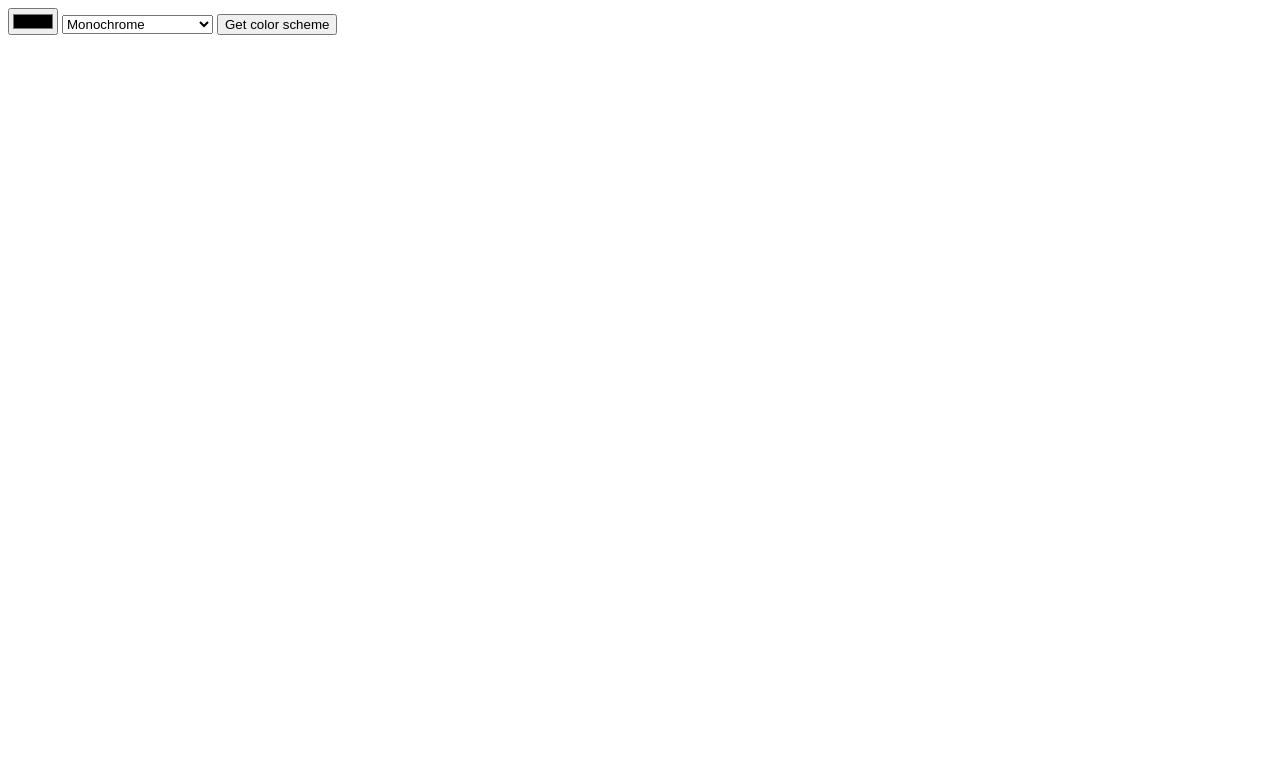
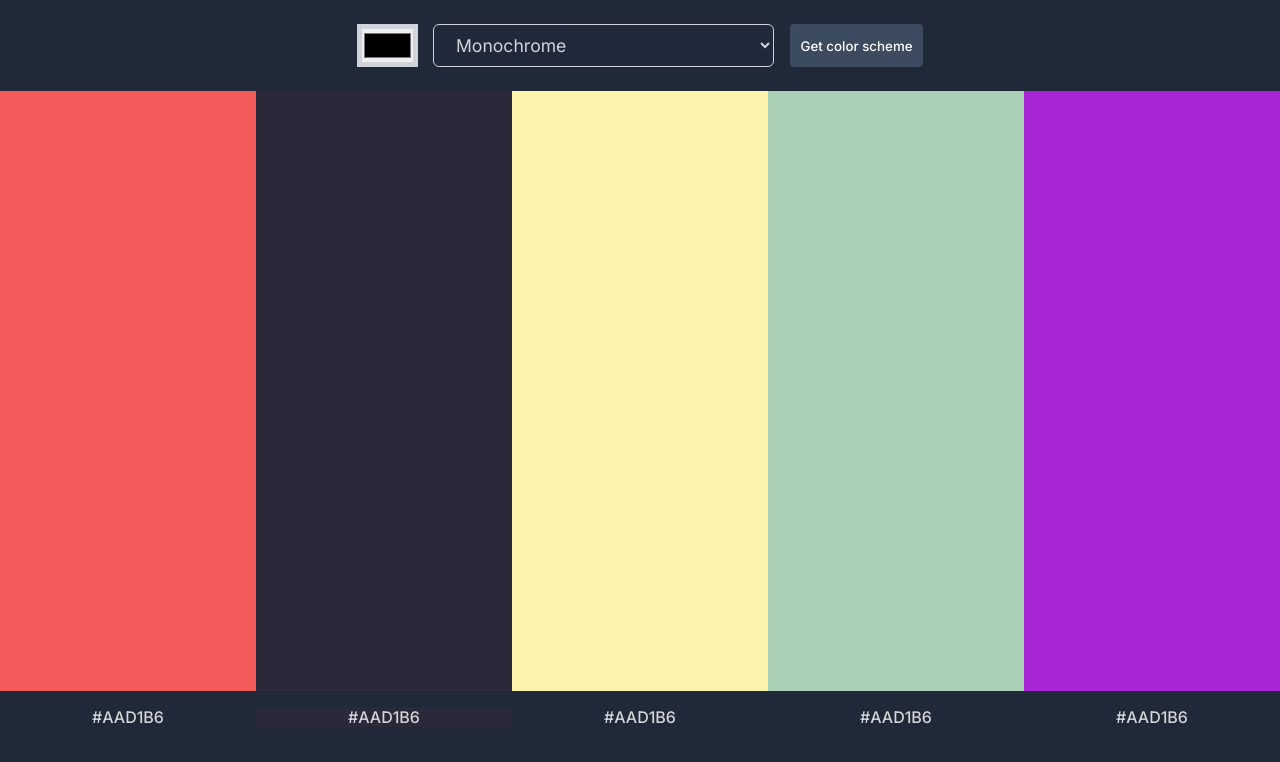
Before and after one commit to Arniss5/Color-Scheme-Generator, a plain HTML site: page index.html in a window 1280 px wide. Drawn offline with Linux system fonts and the light colour scheme.

Commit message:
add styles

```diff
--- a/index.html
+++ b/index.html
@@ -4,12 +4,13 @@
     <meta charset="UTF-8">
     <meta http-equiv="X-UA-Compatible" content="IE=edge">
     <meta name="viewport" content="width=device-width, initial-scale=1.0">
+    <link rel="stylesheet" href="./style.css">
     <title>Color Scheme Generator</title>
 </head>
 <body>
     <div class="top">
         <form>
-            <input type="color">
+            <input type="color" id="color-picker">
             <select name="colours-select" id="colours-select">
                 <option value="Monochrome">Monochrome</option>
                 <option value="Monochrome-dark">Monochrome-dark</option>
@@ -19,16 +20,16 @@
                 <option value="Analogic-complement">Analogic-complement</option>
                 <option value="Triad">Triad</option>
             </select>
-            <button class="get-colors-btn" id="get-colors-btn">Get color scheme</button>
+            <button id="get-colors-btn">Get color scheme</button>
         </form>
     </div>
     <div class="colours-container">
-        <div class="colour"><div id="colour1" class="colour"></div><div class="colour1-hex"></div></div>
-        <div class="colour"><div id="colour2" class="colour"></div><div id="colour1" class="colour2-hex"></div></div>
-        <div class="colour"><div id="colour3" class="colour"></div><div class="colour3-hex"></div></div>
-        <div class="colour"><div id="colour4" class="colour"></div><div class="colour4-hex"></div></div>
-        <div class="colour"><div id="colour5" class="colour"></div><div class="colour5-hex"></div></div>
+        <div class="colour-container"><div id="colour1" class="colour"></div><div class="colour-hex" id="colour-hex">#AAD1B6</div></div>
+        <div class="colour-container"><div id="colour2" class="colour"></div><div id="colour2" class="colour-hex" id="colour2-hex" >#AAD1B6</div></div>
+        <div class="colour-container" ><div id="colour3" class="colour"></div><div class="colour-hex" id="colour3-hex">#AAD1B6</div></div>
+        <div class="colour-container"><div id="colour4" class="colour"></div><div class="colour-hex" id="colour4-hex">#AAD1B6</div></div>
+        <div class="colour-container"><div id="colour5" class="colour"></div><div class="colour-hex" id="colour5-hex">#AAD1B6</div></div>
     </div>
-
+    <script src="./app.js"></script>
 </body>
 </html>
--- a/style.css
+++ b/style.css
@@ -0,0 +1,97 @@
+@import url('https://fonts.googleapis.com/css2?family=Inter:wght@400;500&display=swap');
+
+* {
+    font-family: 'Inter';
+    padding: 0;
+    margin: 0;
+    box-sizing: border-box;
+}
+
+body {
+    background-color: #1F2937;
+
+}
+
+form {
+    width: 100vw;
+    max-width: 600px;
+    display: flex;
+    justify-content: space-around;
+    padding: 1.5em 1em;
+    margin: 0 auto;
+}
+
+#color-picker {
+    height: 43px;
+    width: 61px;
+    border: 5px solid #D1D5DB;
+    border-radius: none;
+    cursor: pointer;
+}
+
+#colours-select {
+    font-family: inherit;
+    font-size: 1.1rem;
+    line-height: 1.5rem;
+    color: #D5D4D8;
+    background-color: #1F293A;
+    width: 60%;
+    padding: 0 1em;
+    margin: 0 .8em;
+    border: 1px solid #D1D5DB;
+    box-shadow: 0px 1px 2px rgba(0, 0, 0, 0.05);
+    border-radius: 6px;
+    cursor: pointer;
+}
+
+#colours-select option {
+    font-family: inherit;
+    font-size: 1.1rem;
+    color: #fff;
+}
+
+#get-colors-btn{
+    font-family: inherit;
+    font-weight: 500;
+    color: #fff;
+    padding: .8em;
+    background: #3D4B60;
+    box-shadow: 0px 1px 2px rgba(0, 0, 0, 0.05);
+    border: none;
+    border-radius: 4px;
+    cursor: pointer;
+}
+
+.colours-container {
+    display: flex;
+
+}
+
+.colour {
+    width: 20vw;
+    height: 75vh;
+}
+
+
+#colour1 {
+    background-color: #F55A5A;
+}
+#colour2 {
+    background-color: #2B283A;
+}
+#colour3 {
+    background-color: #FBF3AB;
+}
+#colour4 {
+    background-color: #AAD1B6;
+}
+#colour5 {
+    background-color: #A626D3;
+}
+
+.colour-hex {
+    color: #D5D4D8;
+    font-weight: 500;
+    text-align: center;
+    margin: 1em auto;
+}
```
